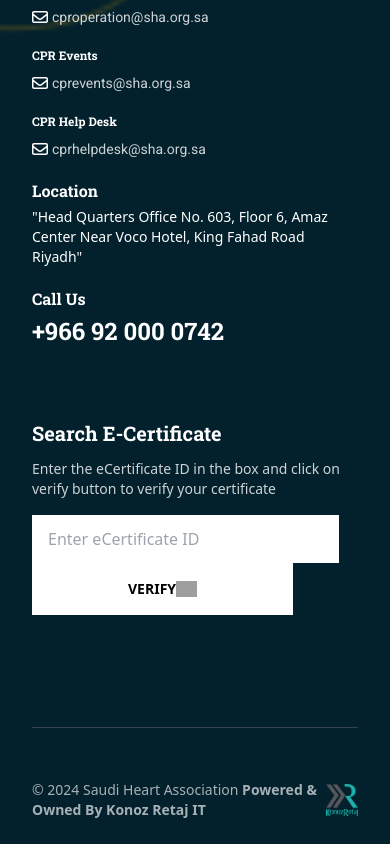
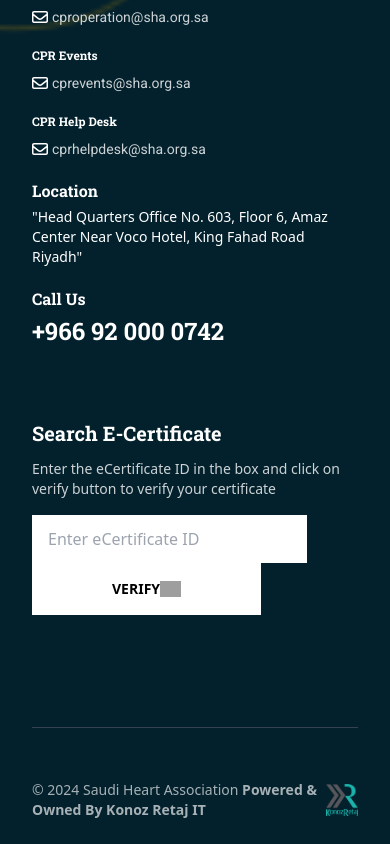
Before and after one commit to Karisto05/Shacpr, a React (Vite) app: page /Certificates/VerifyCertificate/1 in a window 390 px wide. Shown: the part 2078-2922 px from the top of the page. Built offline with nearby package versions, Linux system fonts and the light colour scheme; grey boxes are pictures that could not be loaded.

Commit message:
Fixed the form style in Footer.jsx

```diff
--- a/src/components/Footer.jsx
+++ b/src/components/Footer.jsx
@@ -112,10 +112,10 @@ const Footer = () => {
                                 <input
                                 value={inputValue}
                                 onChange={handleInputChange}
-                                className='text-black pt-3 pr-[60px] pb-3 pl-4 '
+                                className='text-black pt-3 pr-7 lg:pr-[60px] pb-3 pl-4 '
                                 type="text"
                                 placeholder='Enter eCertificate ID' />
-                                <button type='submit' className='hover:bg-green-600 flex items-center py-4 px-24 bg-white text-black font-bold text-sm'>VERIFY
+                                <button type='submit' className='hover:bg-green-600 flex items-center py-4 px-20 lg:px-24 bg-white text-black font-bold text-sm'>VERIFY
                                     <img className='h-4' src={arrow} alt="verify" />
                                 </button>
                             </form>
```
